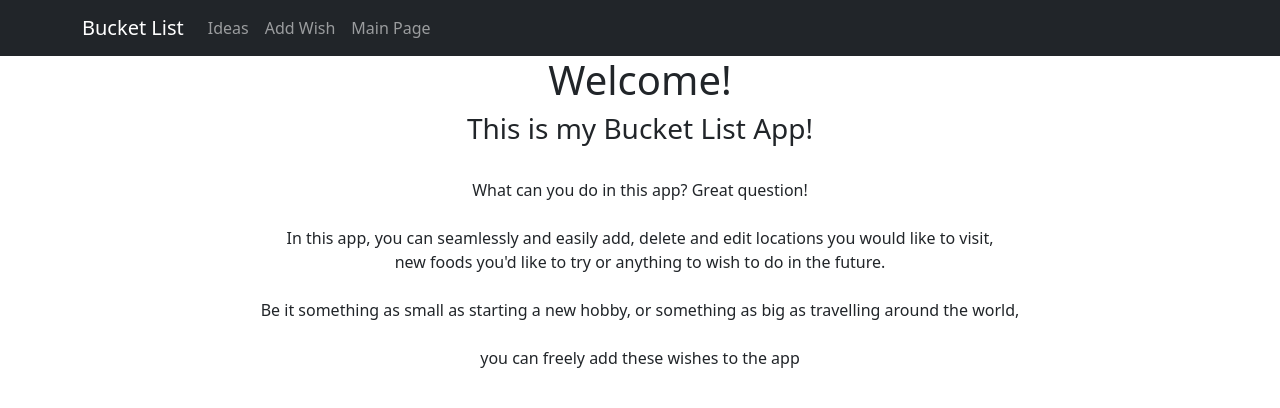
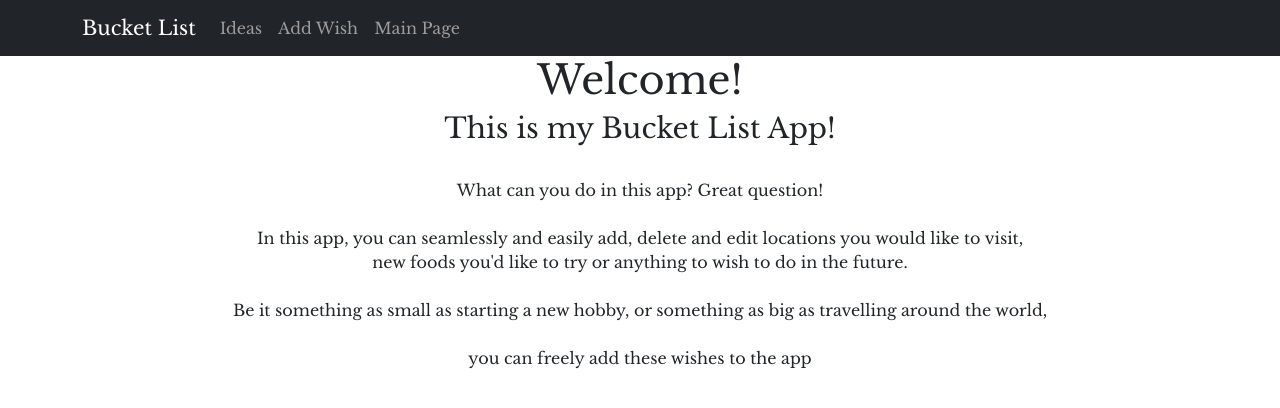
Before and after one commit to natashazywczyk/DataRepProject, a React (Create React App) app: page / in a window 1280 px wide. Shown: the top 408 px of the page. Built offline with nearby package versions, Linux system fonts and the light colour scheme.

Commit message:
Added new font family

```diff
--- a/src/index.css
+++ b/src/index.css
@@ -1,10 +1,25 @@
+@import url('https://fonts.googleapis.com/css2?family=Libre+Baskerville:ital,wght@0,400;0,700;1,400&display=swap');
+
+.libre-baskerville-regular {
+  font-family: "Libre Baskerville", serif;
+  font-weight: 400;
+  font-style: normal;
+}
+
+.libre-baskerville-bold {
+  font-family: "Libre Baskerville", serif;
+  font-weight: 700;
+  font-style: normal;
+}
+
+.libre-baskerville-regular-italic {
+  font-family: "Libre Baskerville", serif;
+  font-weight: 400;
+  font-style: italic;
+}
+
 body {
-  margin: 0;
-  font-family: -apple-system, BlinkMacSystemFont, 'Segoe UI', 'Roboto', 'Oxygen',
-    'Ubuntu', 'Cantarell', 'Fira Sans', 'Droid Sans', 'Helvetica Neue',
-    sans-serif;
-  -webkit-font-smoothing: antialiased;
-  -moz-osx-font-smoothing: grayscale;
+  font-family: 'Libre Baskerville', serif !important;
 }
 
 code {
```
